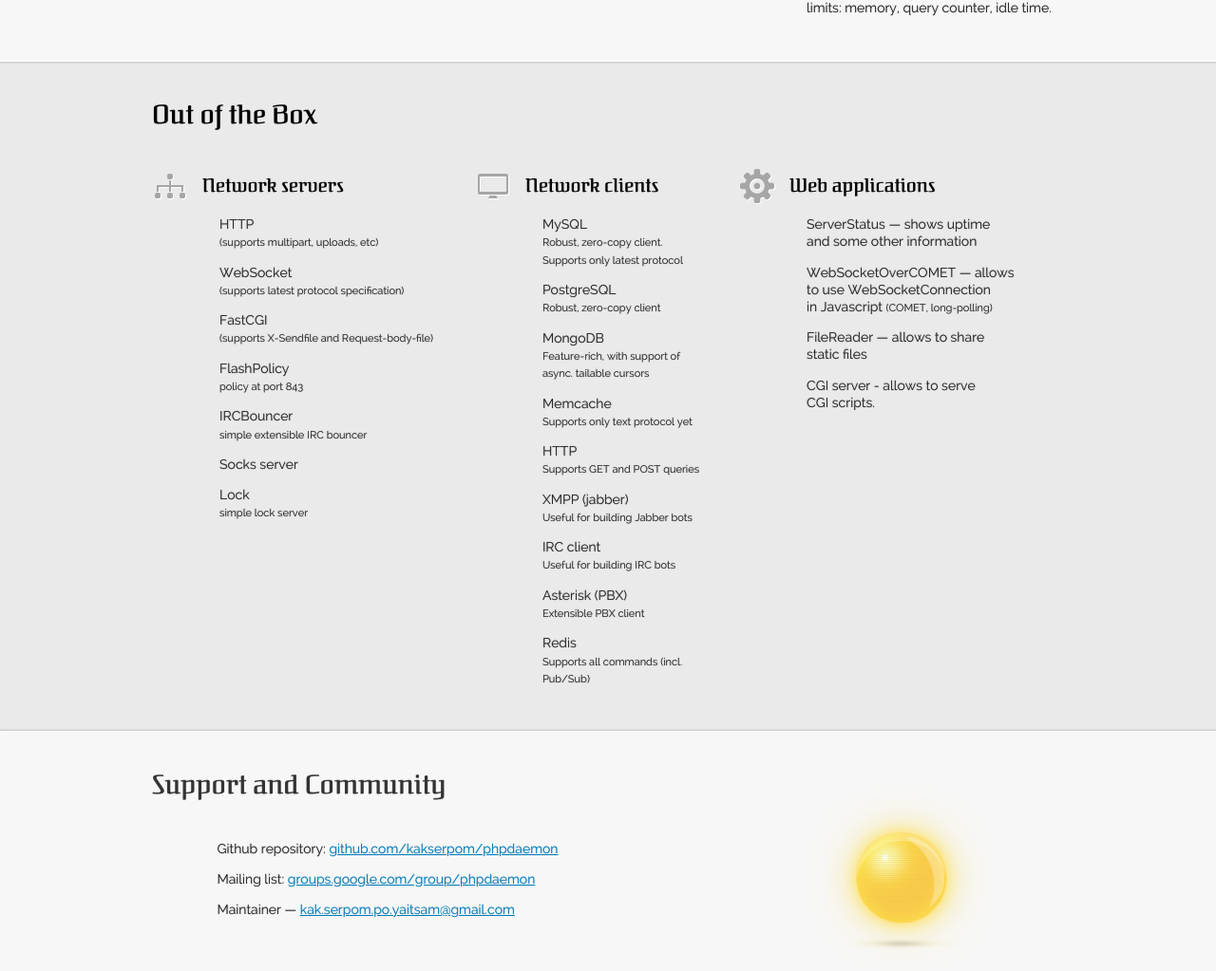
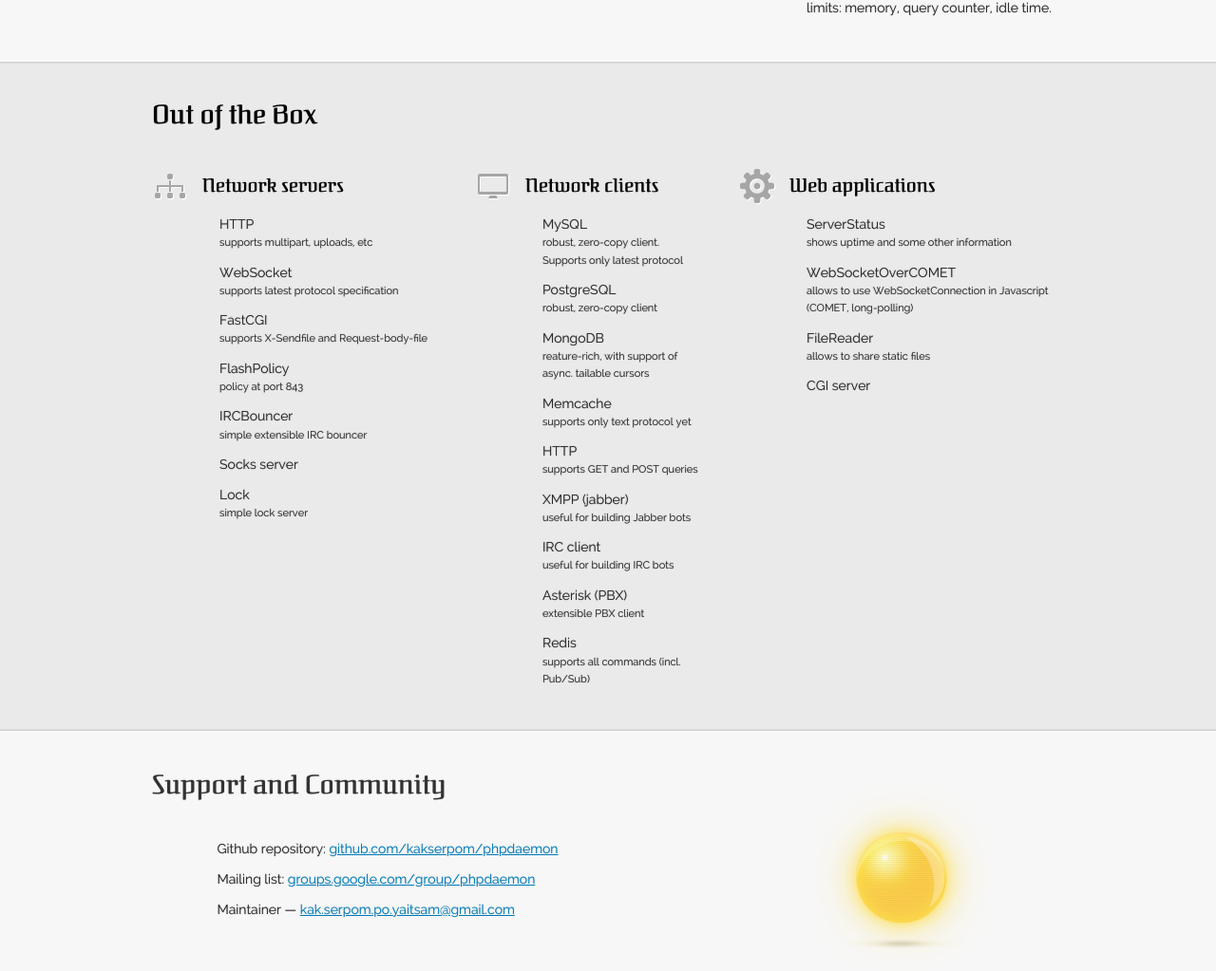
Before and after one commit to kakserpom/daemon.io, a PHP site: page / in a window 1280 px wide. Shown: the part 655-1678 px from the top of the page at 95% size. Run offline with PHP 8.4, Linux system fonts and the light colour scheme.

Commit message:
Descriptions

```diff
--- a/css/style.css
+++ b/css/style.css
@@ -365,7 +365,8 @@ aside {
 
 
 .w3chtml5 {
-	float:right; margin-top: 10px;
+	float:right;
+	display:none;
 }
 
 .columns,
--- a/index.html
+++ b/index.html
@@ -132,15 +132,15 @@
 									<ul>
 										<li>
 											HTTP<br>
-											<small>(supports multipart, uploads, etc)</small>
+											<small>supports multipart, uploads, etc</small>
 										</li>
 										<li>
 											WebSocket<br>
-											<small>(supports latest protocol specification)</small>
+											<small>supports latest protocol specification</small>
 										</li>
 										<li>
 											FastCGI<br>
-											<small>(supports X-Sendfile and Request-body-file)</small>
+											<small>supports X-Sendfile and Request-body-file</small>
 										</li>
 										<li>
 											FlashPolicy<br>
@@ -168,39 +168,39 @@
 									<ul>
 										<li>
 											MySQL<br>
-											<small>Robust, zero-copy client. Supports only latest protocol</small>
+											<small>robust, zero-copy client. Supports only latest protocol</small>
 										</li>
 										<li>
 											PostgreSQL<br>
-											<small>Robust, zero-copy client</small>
+											<small>robust, zero-copy client</small>
 										</li>
 										<li>
 											MongoDB<br>
-											<small>Feature-rich, with support of async. tailable cursors</small>
+											<small>reature-rich, with support of async. tailable cursors</small>
 										</li>
 										<li>
 											Memcache<br>
-											<small>Supports only text protocol yet</small>
+											<small>supports only text protocol yet</small>
 										</li>
 										<li>
 											HTTP<br>
-											<small>Supports GET and POST queries</small>
+											<small>supports GET and POST queries</small>
 										</li>
 										<li>
 											XMPP (jabber)<br>
-											<small>Useful for building Jabber bots</small>
+											<small>useful for building Jabber bots</small>
 										</li>
 										<li>
 											IRC client<br>
-											<small>Useful for building IRC bots</small>
+											<small>useful for building IRC bots</small>
 										</li>
 										<li>
 											Asterisk (PBX)<br>
-											<small>Extensible PBX client</small>
+											<small>extensible PBX client</small>
 										</li>
 										<li>
 											Redis<br>
-											<small>Supports all commands (incl. Pub/Sub)</small>
+											<small>supports all commands (incl. Pub/Sub)</small>
 										</li>
 									</ul>
 								</div>
@@ -211,21 +211,19 @@
 									<h4>Web applications</h4>
 									<ul>
 										<li>
-											ServerStatus — shows uptime<br>
-											and some other information
+											ServerStatus<br>
+											<small>shows uptime and some other information</small>
 										</li>
 										<li>
-											WebSocketOverCOMET — allows<br>
-											to use WebSocketConnection<br>
-											in Javascript <small>(COMET, long-polling)</small>
+											WebSocketOverCOMET<br>
+											<small>allows to use WebSocketConnection in Javascript (COMET, long-polling)</small>
 										</li>
 										<li>
-											FileReader — allows to share<br>
-											static files
+											FileReader<br>
+											<small>allows to share static files</small>
 										</li>
 										<li>
-											CGI server - allows to serve<br>
-											CGI scripts.
+											CGI server
 										</li>
 									</ul>
 								</div>
@@ -261,7 +259,7 @@
 	<footer>
 		<div class="center">
 			The project is alive and grows fast, report bugs/suggestions and they shall be concerned quickly.
-			<span class="w3chtml5"><img src="/img/w3chtml5.png" alt="W3C HTML 5" width="122" height="43"/></span><br>
+			<span class="w3chtml5"><img src="/img/w3chtml5.png" alt="W3C HTML 5" width="122" height="43"/></span>
 		</div>
 	</footer>
 </body>
```
